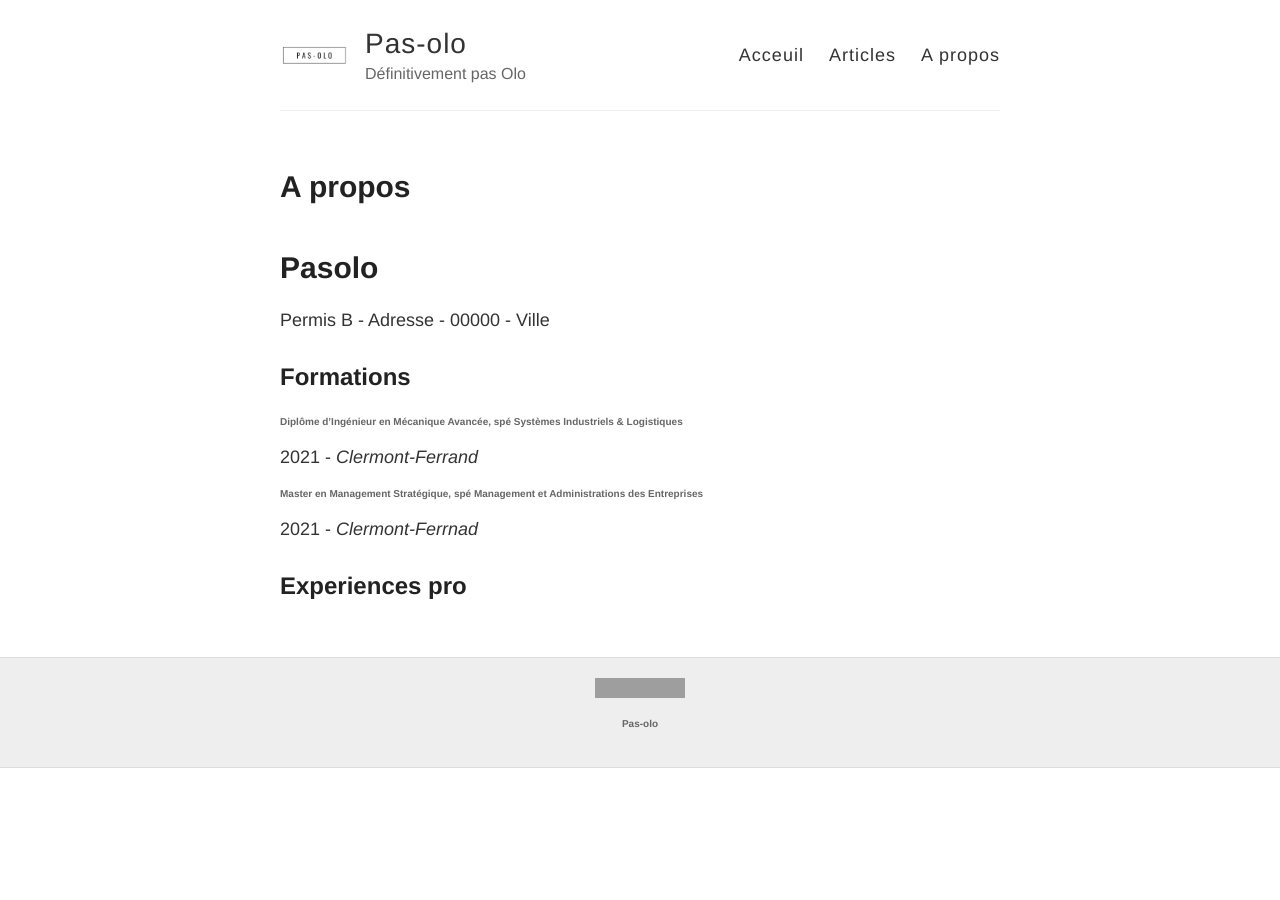
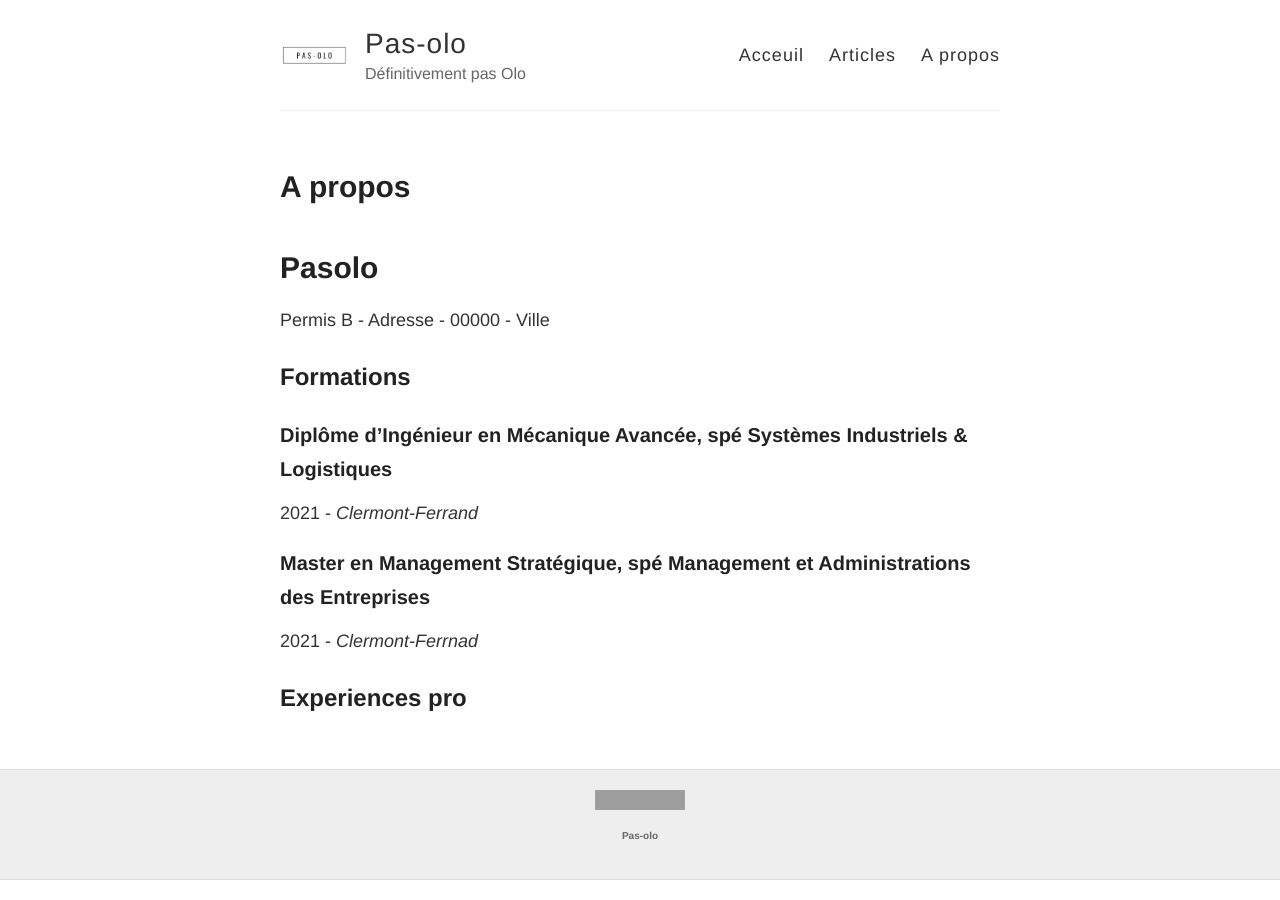
Before and after one commit to Pas-olo/Pas-olo.github.io, a Jekyll site: the page built from about.md, in a window 1280 px wide. Built offline with Jekyll 4.4.1, drawn with Linux system fonts in a browser that asks for light colours; grey boxes are pictures that could not be loaded.

```diff
--- a/about.md
+++ b/about.md
@@ -6,8 +6,8 @@ permalink: /about/
 # Pasolo
 Permis B - Adresse - 00000 - Ville
 ## Formations
-#### Diplôme d'Ingénieur en Mécanique Avancée, spé Systèmes Industriels & Logistiques
+### Diplôme d'Ingénieur en Mécanique Avancée, spé Systèmes Industriels & Logistiques
 2021 - *Clermont-Ferrand*
-#### Master en Management Stratégique, spé Management et Administrations des Entreprises
+### Master en Management Stratégique, spé Management et Administrations des Entreprises
 2021 - *Clermont-Ferrnad*
 ## Experiences pro
```
